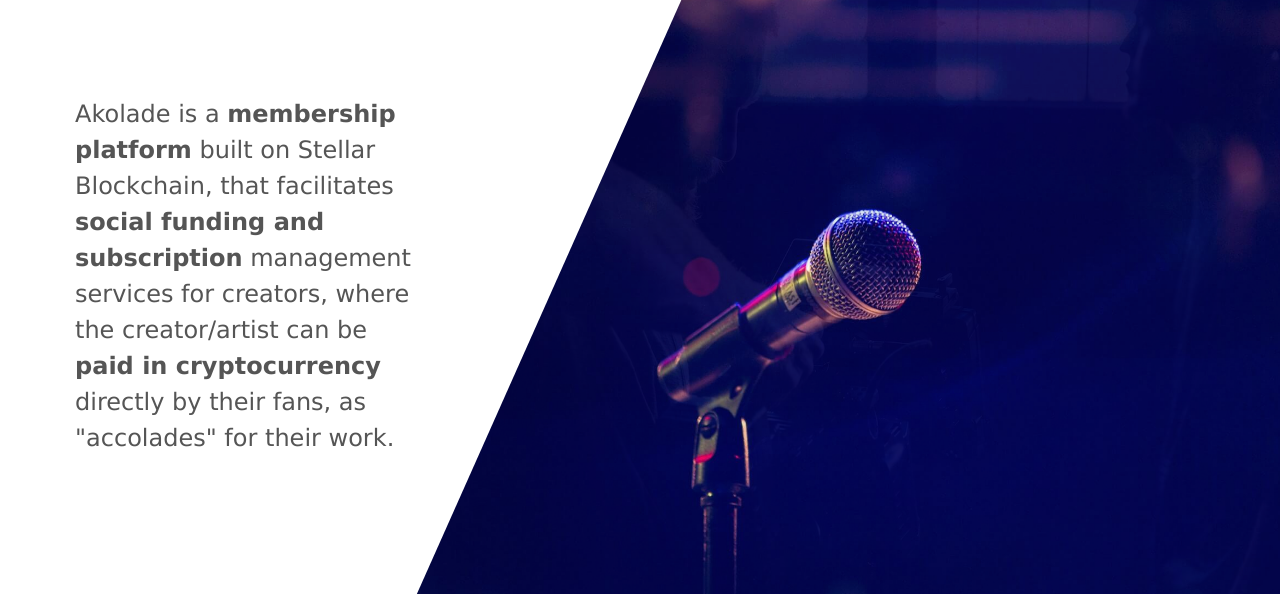
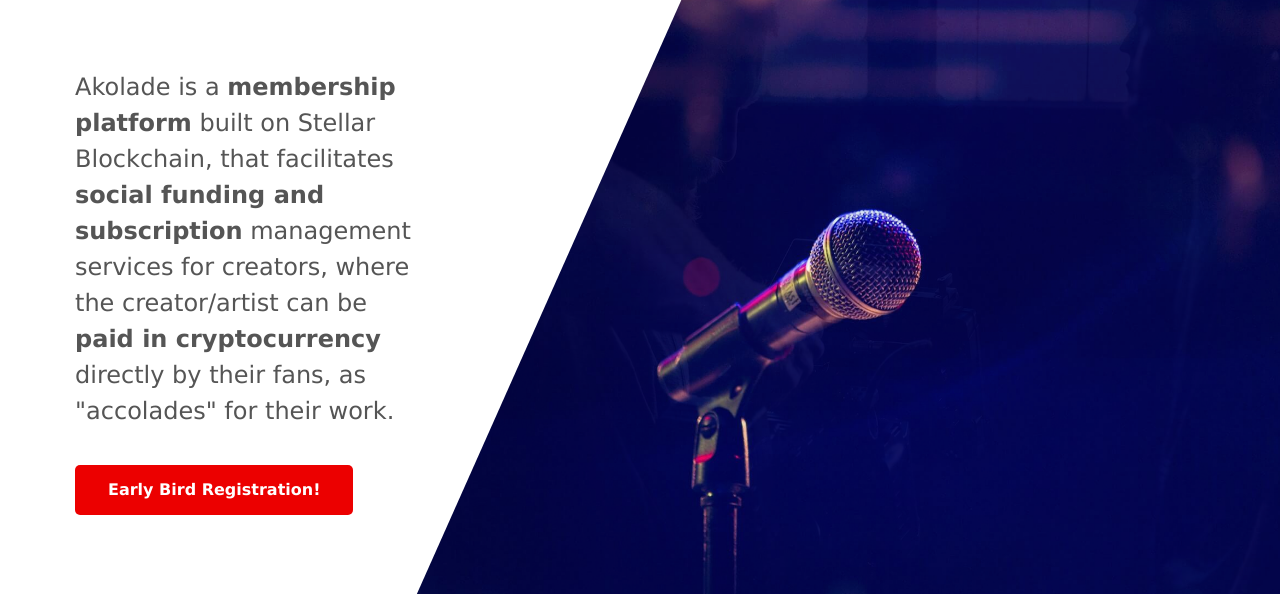
Before and after one commit to akoladeio/akoladeio.github.io, a plain HTML site: page index.html in a window 1280 px wide. Shown: the part 103-697 px from the top of the page. Drawn offline with Linux system fonts and the light colour scheme; a script that the page names is missing.

Commit message:
Added typeform

```diff
--- a/css/main.css
+++ b/css/main.css
@@ -629,3 +629,25 @@ input.input100 {
     width: 100%;
   }
 }
+
+a.typeform-share {
+  display: inline-block;
+  text-decoration: none;
+  background-color: #ec0000;
+  color: white;
+  cursor: pointer;
+  font-size: 16px;
+  line-height: 50px;
+  text-align: center;
+  margin: 0;
+  height: 50px;
+  padding: 0px 33px;
+  border-radius: 5px;
+  max-width: 100%;
+  white-space: nowrap;
+  overflow: hidden;
+  text-overflow: ellipsis;
+  font-weight: bold;
+  -webkit-font-smoothing: antialiased;
+  -moz-osx-font-smoothing: grayscale;
+}
--- a/index.html
+++ b/index.html
@@ -26,20 +26,9 @@
 				<p class="m1-txt1 p-b-36">
 					Akolade is a <b>membership platform</b> built on Stellar Blockchain, that facilitates <b>social funding and subscription</b> management services for creators, where the creator/artist can be <b>paid in cryptocurrency</b> directly by their fans, as "accolades" for their work.
 				</p>
-				<!-- <form class="contact100-form validate-form">
-					<div class="wrap-input100 m-b-20 validate-input" data-validate = "Email is required: ex@abc.xyz">
-						<input class="s2-txt1 placeholder0 input100" type="text" name="email" placeholder="Email Address">
-						<span class="focus-input100"></span>
-					</div>
-					<div class="w-full">
-						<button class="flex-c-m s2-txt2 size4 bg1 bor1 hov1 trans-04">
-							Subscribe
-						</button>
-					</div>
-				</form> -->
-				<!-- <p class="s2-txt3 p-t-18">
-					And don’t worry, we hate spam too! You can unsubcribe at anytime.
-				</p> -->
+
+				<a class="typeform-share button" href="https://akolade1.typeform.com/to/oCgJKI" data-mode="popup"  data-hide-headers=true data-hide-footer=true target="_blank">Early Bird Registration!</a>
+
 			</div>
 			<div class="flex-w">
 				<a href="https://facebook.com/akoladeio" class="flex-c-m size5 bgicon how1 trans-04 m-r-5">
@@ -69,5 +58,6 @@
   gtag('js', new Date());
   gtag('config', 'UA-126089731-1');
 </script>
+<script> (function() { var qs,js,q,s,d=document, gi=d.getElementById, ce=d.createElement, gt=d.getElementsByTagName, id="typef_orm_share", b="https://embed.typeform.com/"; if(!gi.call(d,id)){ js=ce.call(d,"script"); js.id=id; js.src=b+"embed.js"; q=gt.call(d,"script")[0]; q.parentNode.insertBefore(js,q) } })() </script>
 </body>
 </html>
```
